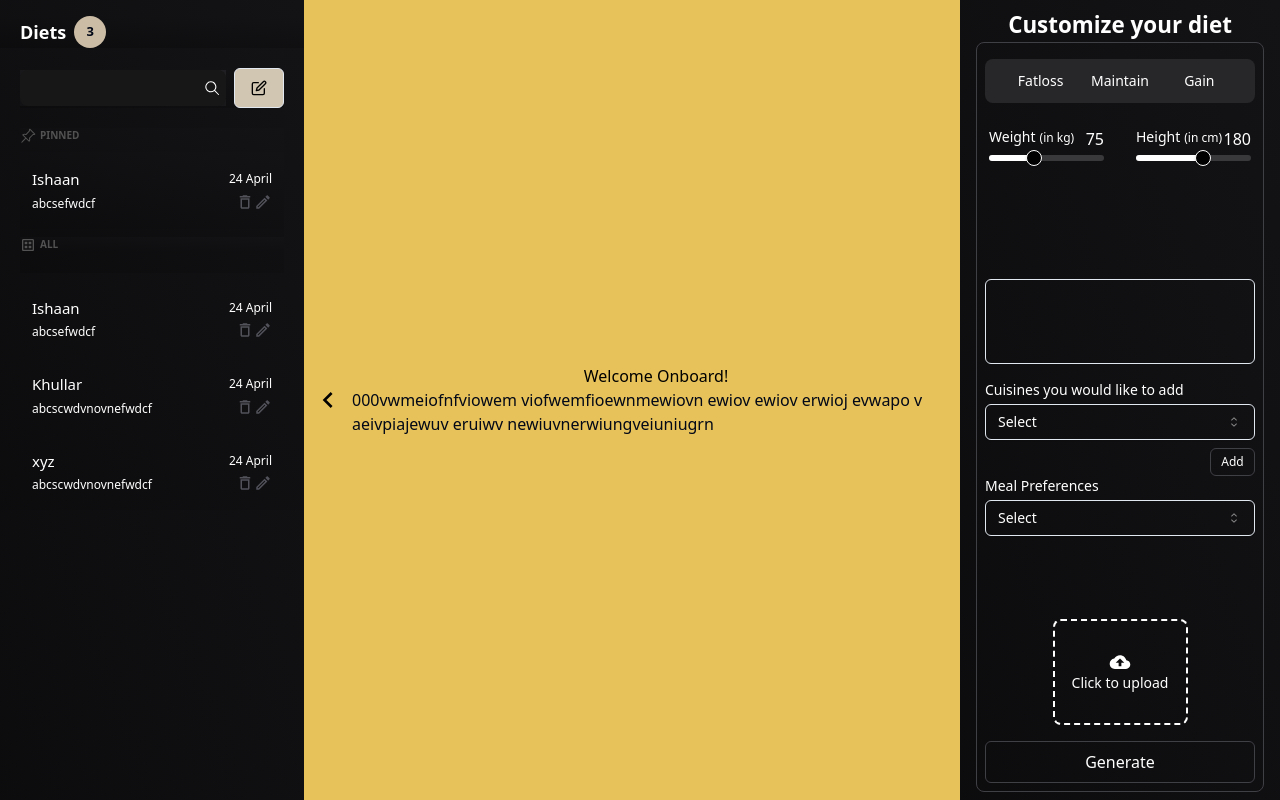
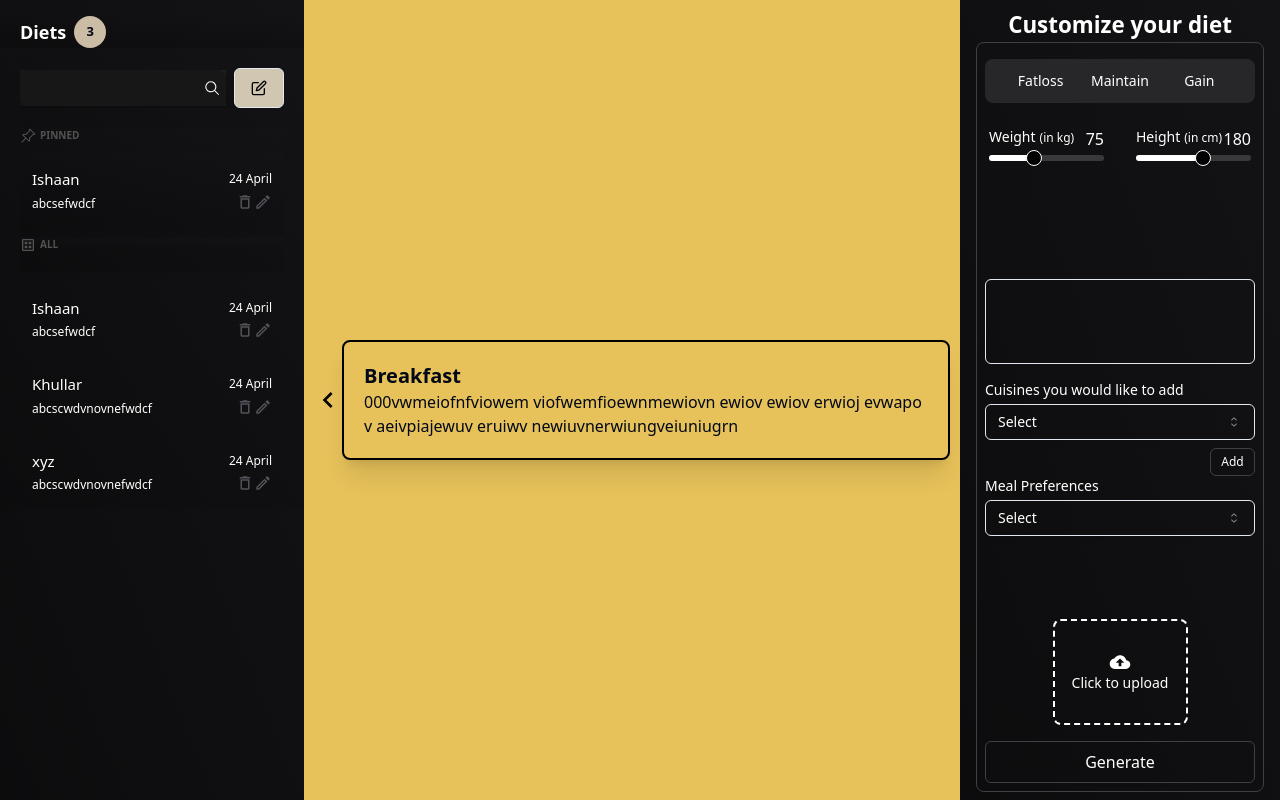
Before and after one commit to ishk9/getYourDiet, a Next.js app in the folder client/: page /Home in a window 1280 px wide. Built offline with nearby package versions, Linux system fonts and the light colour scheme.

Commit message:
Feature: Added Dietbox

```diff
--- a/client/app/Home/page.js
+++ b/client/app/Home/page.js
@@ -4,6 +4,7 @@ import History from '@/components/History';
 import { MdOutlineKeyboardArrowRight, MdOutlineKeyboardArrowLeft } from "react-icons/md";
 import UserInputSection from '@/components/UserInputSection';
 import useStore from '../store';
+import Dietbox from '@/components/Dietbox';
 
 export default function Home() {
 
@@ -46,8 +47,8 @@ export default function Home() {
 
             {/* Diet Formation Section */}
             <div className={`${historyOpen ? "w-6/12" : "w-full"} flex flex-col justify-center items-center`}>
-                <h1 className='text-black'>Welcome Onboard!</h1>
-                <p>{list[activeChat].about}</p>
+                <Dietbox title={list[activeChat].about}/>
+
             </div>
 
             <div className={`w-3/12 flex flex-col justify-evenly items-center bg-black bg-gradient-to-tr from-zinc-900/50 to-zinc-700/30 transition-width py-2 p-4`}>
```
